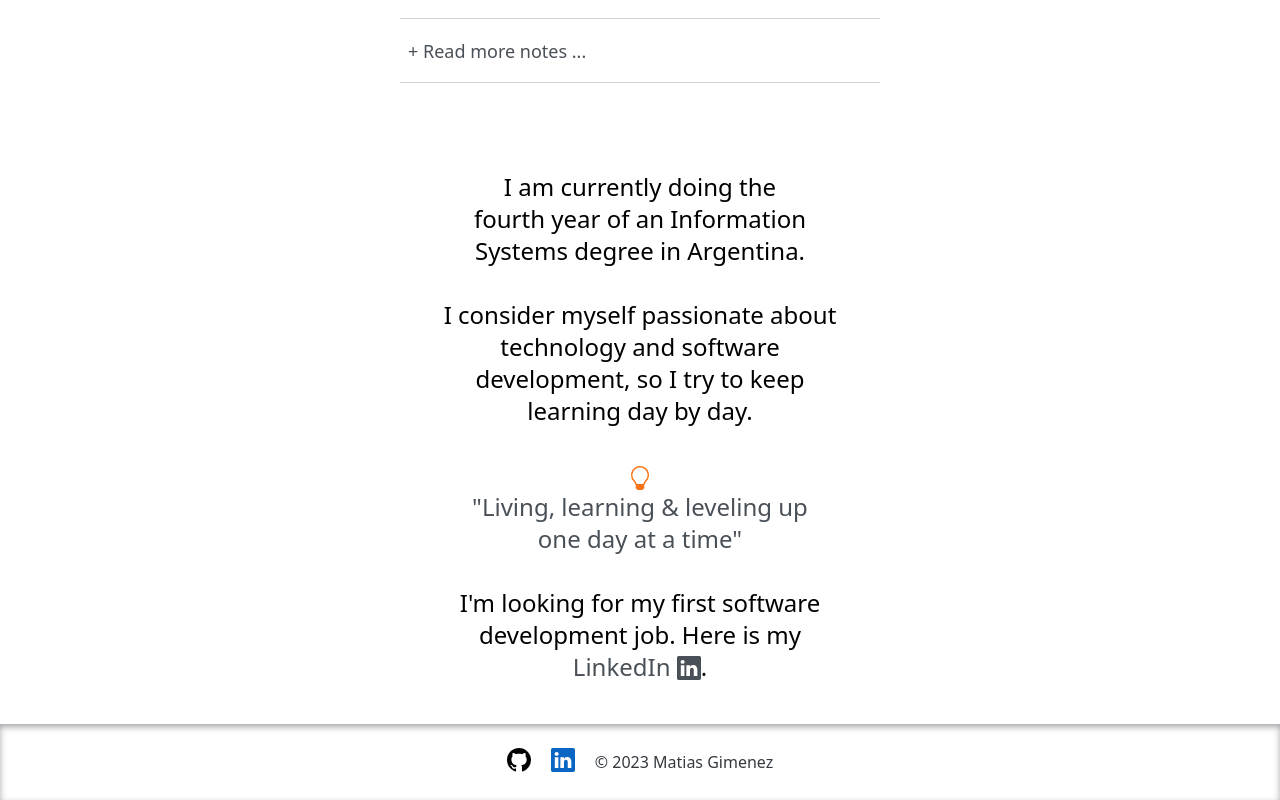
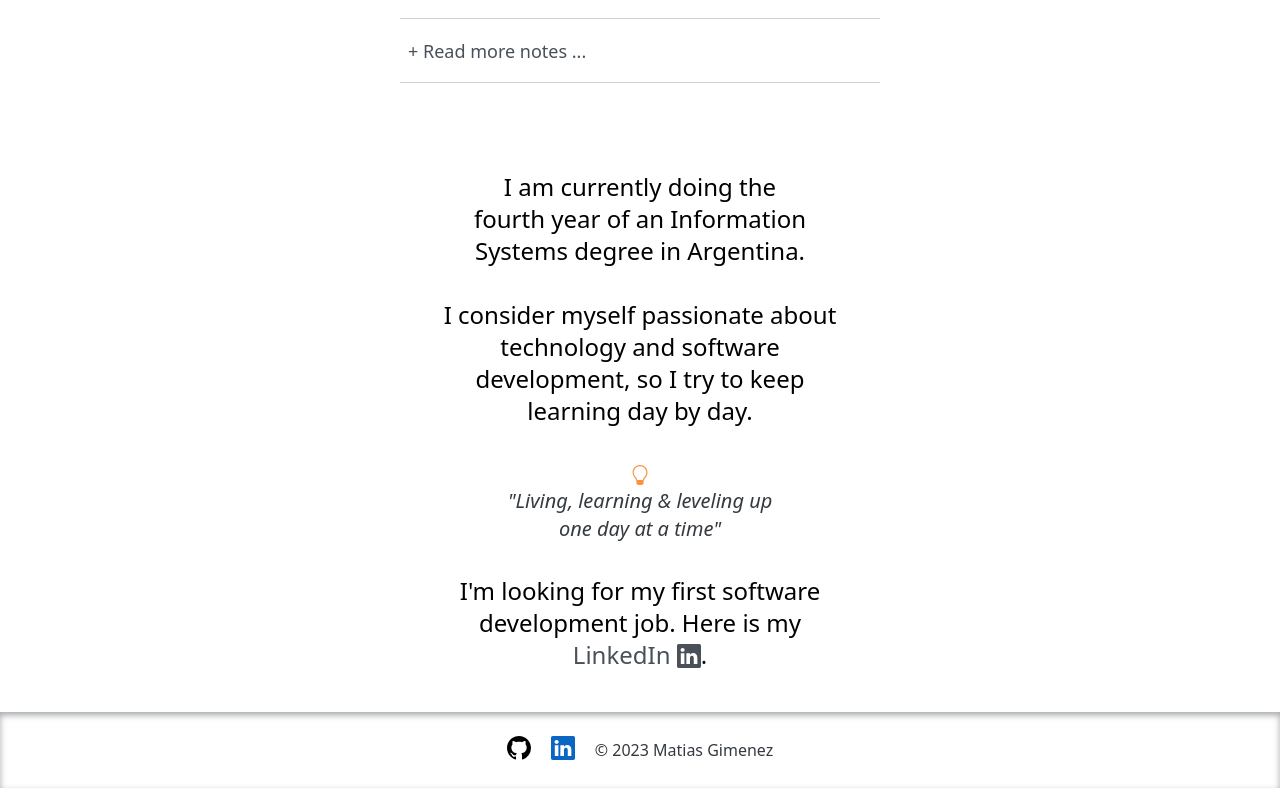
Before and after one commit to matiasgimenezdev/portfolio, a React (Vite) app: page / in a window 1280 px wide. Shown: the part 770-1570 px from the top of the page. Built offline with nearby package versions, Linux system fonts and the light colour scheme.

Commit message:
fixing styles

```diff
--- a/src/components/Footer.tsx
+++ b/src/components/Footer.tsx
@@ -10,8 +10,8 @@ export const Footer: FunctionComponent = () => {
 				degree in Argentina. <br /> <br /> I consider myself passionate
 				about technology and software development, so I try to keep
 				learning day by day. <br />
-				<span className='font-normal mt-8 block text-grey-dark'>
-					<BsLightbulb className='inline text-orange-500' /> <br />
+				<span className='font-normal text-xl italic mt-8 block text-grey-darkest'>
+					<BsLightbulb className='inline text-orange-400' /> <br />
 					"Living, learning & leveling up <br />
 					one day at a time"
 				</span>
```
